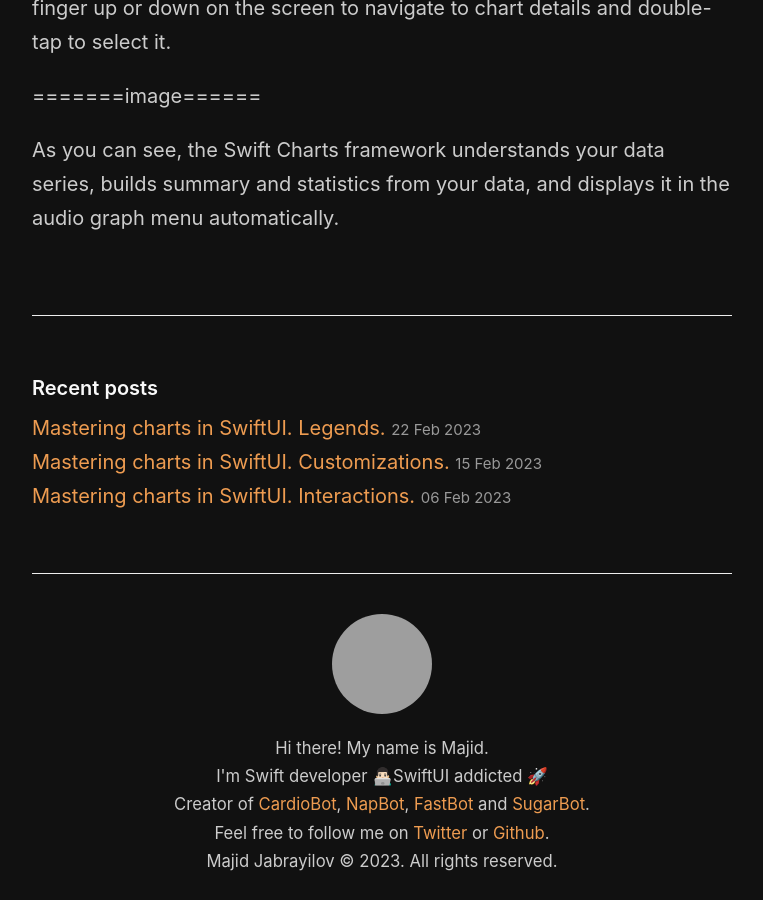
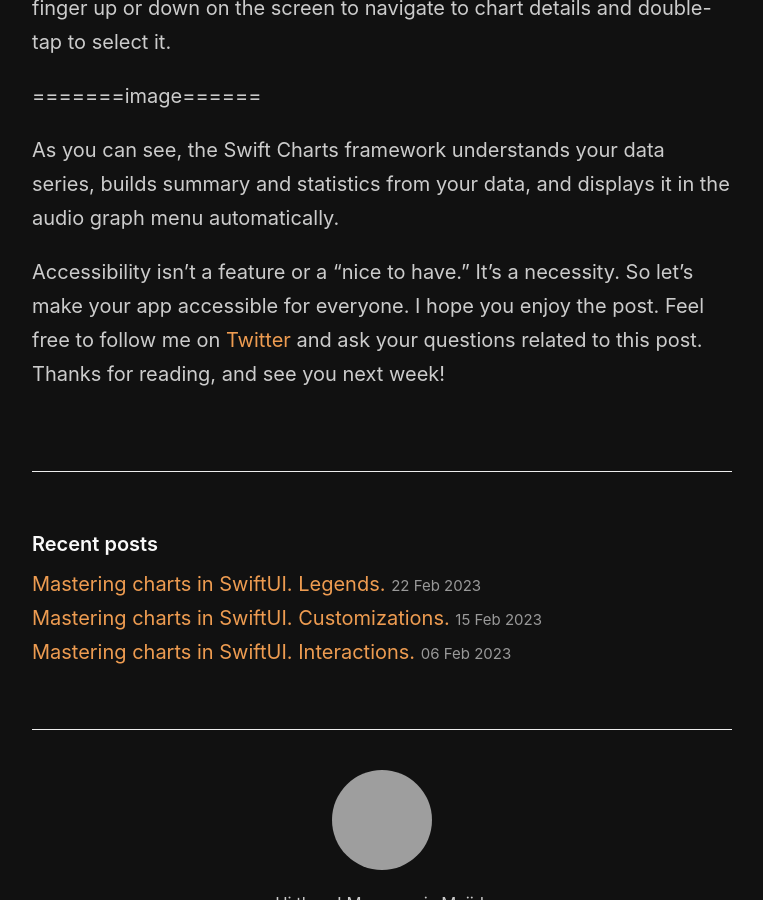
Before and after one commit to mecid/mecid.github.io, a Jekyll site: the page built from _posts/2023-02-28-mastering-charts-in-swiftui-accessibility.md, in a window 1280 px wide and 900 px high, scrolled down 2810 px, cut to the strip 0-900 px from the top of the window. Shown: the whole strip, without its empty margins (258-1021 px from the left). Built offline with Jekyll 4.4.1, drawn with Linux system fonts in a browser that asks for light colours; grey boxes are pictures that could not be loaded.

Commit message:
conclusion added to chart accessibility post

```diff
--- a/_posts/2023-02-28-mastering-charts-in-swiftui-accessibility.md
+++ b/_posts/2023-02-28-mastering-charts-in-swiftui-accessibility.md
@@ -86,3 +86,5 @@
 =======image======
 
 As you can see, the Swift Charts framework understands your data series, builds summary and statistics from your data, and displays it in the audio graph menu automatically.
+
+Accessibility isn’t a feature or a “nice to have.” It’s a necessity. So let’s make your app accessible for everyone. I hope you enjoy the post. Feel free to follow me on [Twitter](https://twitter.com/mecid) and ask your questions related to this post. Thanks for reading, and see you next week!
```
